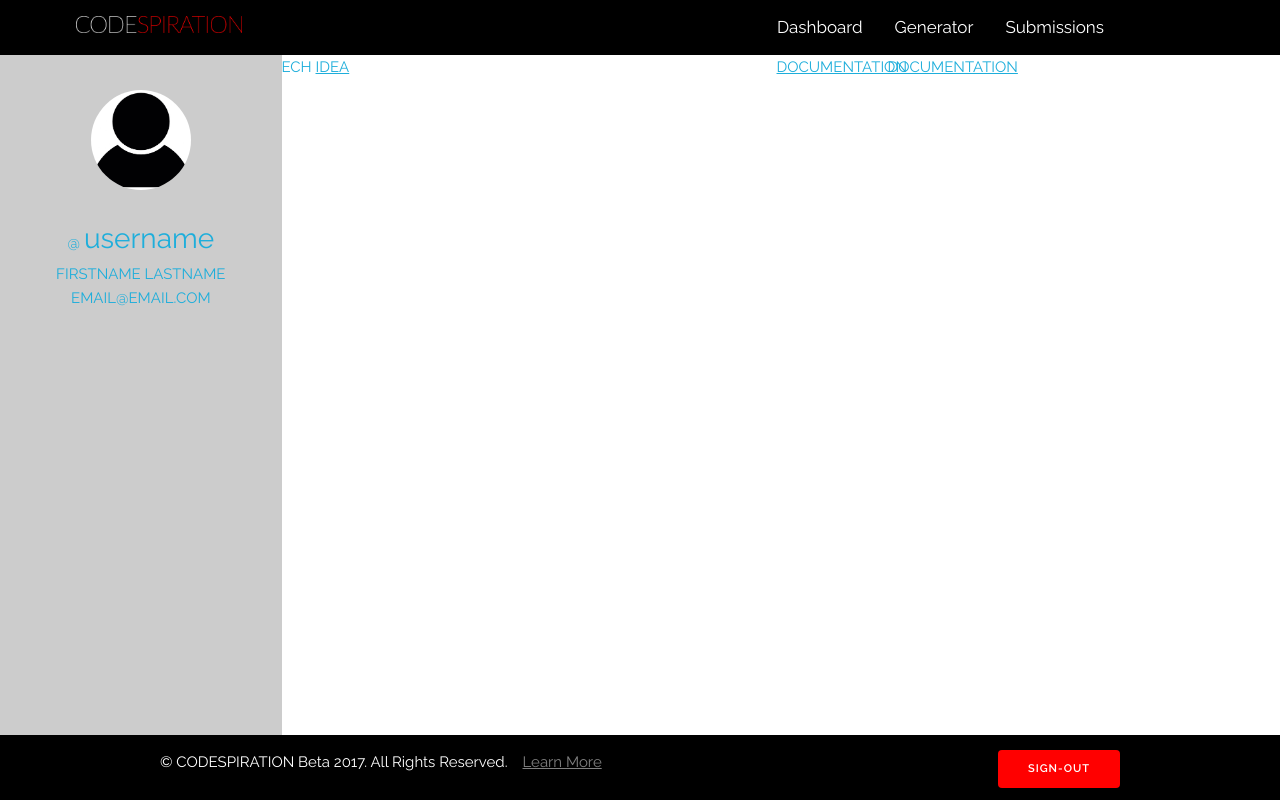
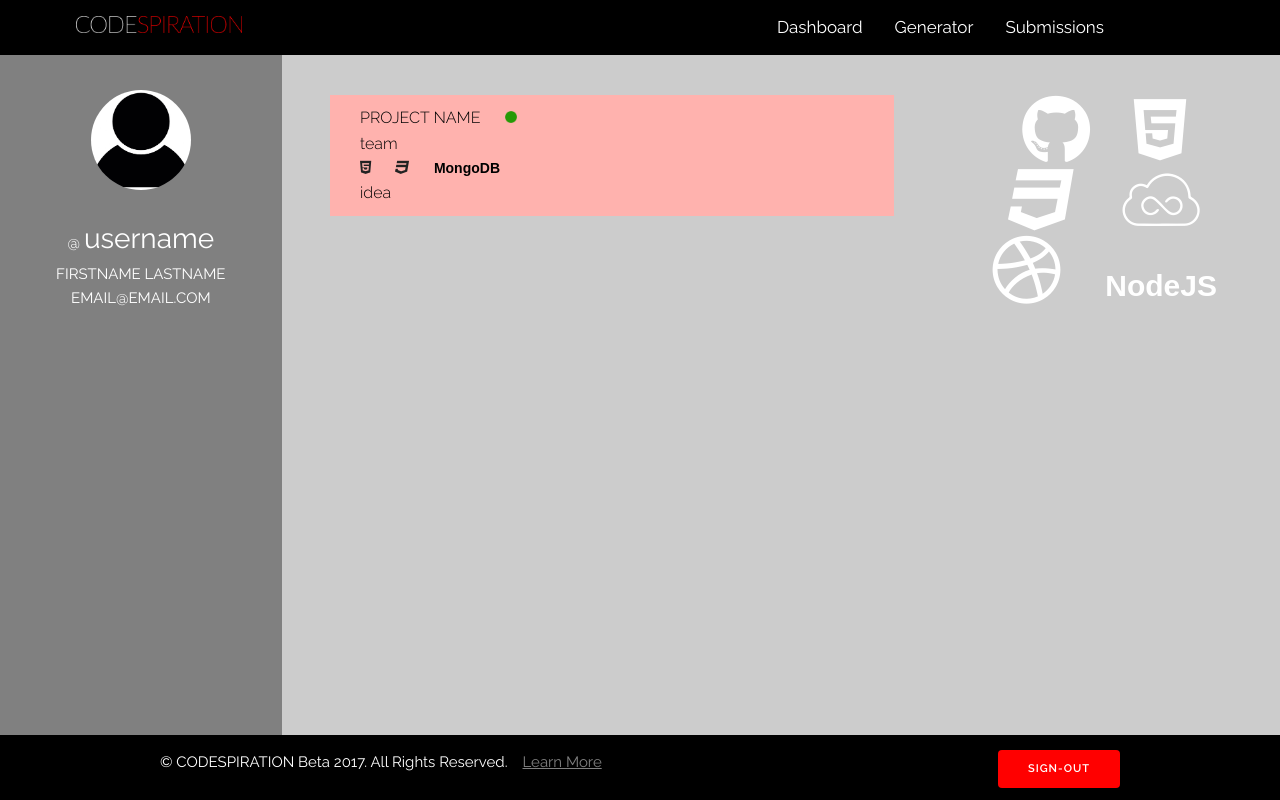
Before and after one commit to livhvrris/codespiration-design, a plain HTML site: page pages/dashboard.html in a window 1280 px wide. Drawn offline with nearby package versions, Linux system fonts and the light colour scheme; files that its build step writes are made by us from their sources.

Commit message:
Dashboard Styles: TechBar and ProjectList

```diff
--- a/assets/sass/partials/dashboard-sidebar.css
+++ b/assets/sass/partials/dashboard-sidebar.css
@@ -1,6 +1,10 @@
+body {
+  background-color: #ccc;
+}
+
 #sidebar {
   position: absolute;
-  background: #ccc;
+  background: grey;
   top: 55px;
   bottom: 0;
   text-align: center;
@@ -22,6 +26,10 @@
   text-transform: uppercase;
 }
 
+#user-info a {
+  color: white;
+}
+
 @media screen and (max-width: 600px) {
 
   #sidebar {
--- /dev/null
+++ b/assets/sass/partials/project-list.css
@@ -0,0 +1,41 @@
+    #project-list {
+      margin-left: 330px;
+      padding-right: 50px;
+      margin-top: 20px;
+    }
+
+    .project-tile {
+      margin-top: 20px;
+      padding: 10px 10px 10px 10px;
+      background-color: #ffb2ae;
+    }
+
+    .project-tile a {
+      display: block;
+      padding-left: 20px;
+      color: black;
+      font-size: 16px;
+      font-weight: 300;
+      text-transform: lowercase;
+    }
+
+    #projectName {
+      text-transform: uppercase;
+    }
+
+    #projectStatus {
+      margin-left: 20px;
+      height: 12px;
+    }
+
+    #projectTech {
+      padding-left: 20px;
+      display: inline-block;
+    }
+
+    #projectTech.fa-none {
+      color: black;
+      padding-bottom: 0;
+      font-size: 14px;
+      font-family: Arial, Helvetica, sans-serif;
+    }
--- /dev/null
+++ b/assets/sass/partials/techbar.css
@@ -0,0 +1,21 @@
+    #techbar {
+      position: absolute;
+      top: 95px;
+      right: 0;
+      text-align: center;
+      margin-right: 35px;
+    }
+
+    .dashboard-tech {
+      color: white;
+      font-size: 70px;
+      display: inline-block;
+      padding-left: 20px;
+      padding-right: 20px;
+    }
+
+  .dashboard-tech.fa-none {
+    font-family: Arial, Helvetica, sans-serif;
+    font-size: 30px;
+    padding-bottom: 30px
+  }
--- a/pages/dashboard.html
+++ b/pages/dashboard.html
@@ -16,6 +16,7 @@
   <!-- FONT
   –––––––––––––––––––––––––––––––––––––––––––––––––– -->
   <link href="//fonts.googleapis.com/css?family=Raleway:400,300,600" rel="stylesheet" type="text/css">
+  <script src="https://use.fontawesome.com/e6a19d2877.js"></script>
 
   <!-- CSS
   –––––––––––––––––––––––––––––––––––––––––––––––––– -->
@@ -28,6 +29,8 @@
   <link rel="stylesheet" href="../assets/sass/partials/generator.css">
   <link rel="stylesheet" href="../assets/sass/partials/modal.css">
   <link rel="stylesheet" href="../assets/sass/partials/dashboard-sidebar.css">
+  <link rel="stylesheet" href="../assets/sass/partials/project-list.css">
+  <link rel="stylesheet" href="../assets/sass/partials/techbar.css">
 
   <!-- Scripts
   –––––––––––––––––––––––––––––––––––––––––––––––––– -->
@@ -40,6 +43,8 @@
   <link rel="icon" type="image/png" href="images/favicon.png">
 
   <style>
+
+
 
   </style>
 
@@ -87,23 +92,34 @@
   			</div>
   		</div>
 
-      <div id="project-list" class="seven columns">
-        <ul>
-          <a id="projectName">PROJECT NAME</a>
-          <a id="projectStatus">STATUS</a>
-          <a id="projectTeam">TEAM</a>
-          <a id="projectTech">TECH</a>
-          <a id="projectIdea" href="#">IDEA</a>
+      <div id="project-list" class="six columns">
+        <ul class="project-tile">
+          <a id="projectName">Project Name
+            <img id="projectStatus" class="active" src="../assets/images/active-status.png">
+            <!-- if class is 'active' then src="../assets/images/active-status.png"; if class i 'inactive' then src="../assets/images/inactive-status.png" -->
+          </a>
+          <a id="projectTeam">Team</a>
+          <i id="projectTech" class="fa fa-html5"></i>
+          <i id="projectTech" class="fa fa-css3"></i>
+          <i id="projectTech" class="fa fa-none">MongoDB</i>
+          <!-- Tech stack should be selected from array that Eva previously created for the tech icons from Font Awesome. Right now, there is a placeholder - class="fa fa-html5" and etc. ; class="fa-none" should be selected if there is no fa icon for the technology-->
+          <a id="projectIdea">Idea</a>
         </ul>
       </div>
 
-  		<div id="techbar" class="row">
-  			<div id="known-tech" class="one column">
-  				<a href="#">DOCUMENTATION</a></li>
+  		<div id="techbar" class="three columns">
+  			<div id="known-tech">
+  				<i class="dashboard-tech fa fa-github"></i>
+          <i class="dashboard-tech fa fa-html5"></i>
+          <i class="dashboard-tech fa fa-css3"></i>
+          <i class="dashboard-tech fa fa-jsfiddle"></i>
+          <i class="dashboard-tech fa fa-dribbble"></i>
+          <i class="dashboard-tech fa fa-none">NodeJS</i>
+          <!-- Tech stack should be selected from array that Eva previously created for the tech icons from Font Awesome. Right now, there is a placeholder - class="fa fa-github" and etc. ; class="fa-none" should be selected if there is no fa icon for the technology-->
   			</div>
-  			<div id="learn-tech" class="one column">
-          <a href="#">DOCUMENTATION</a></li>
-  			</div>
+<!--   	<div id="learn-tech">
+          <i class="" href="#"></i>
+  			</div> Omitting Learn-Tech for now...-->
   		</div>
 
     </div>
```
Also changed, not shown: assets/images/active-status.png (added), assets/images/inactive-status.png (added), 2 other files.
